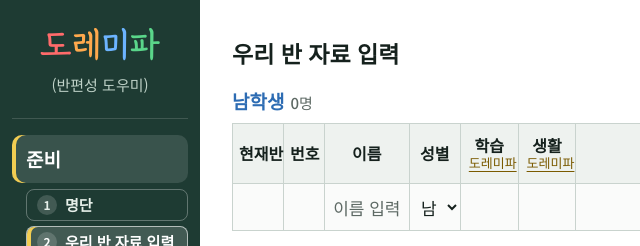
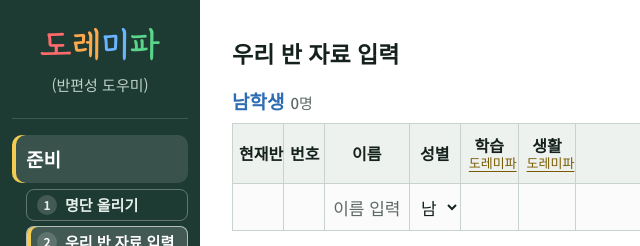
Before and after one commit to leehweseong-bot/doremifa, a plain HTML site: page index.html in a window 1280 px wide. Shown: the top 246 px of the page, 0-640 px from the left. Drawn offline with Linux system fonts and the light colour scheme.

Commit message:
준비 메뉴 1번 이름을 '명단 올리기'로
Co-Authored-By: Claude Opus 5.5 <noreply@anthropic.com>
Claude-Session: https://claude.ai/code/session_01CnfMXwqaUiUrfEi3NmJXap

```diff
--- a/index.html
+++ b/index.html
@@ -239,7 +239,7 @@ table.grid.small{min-width:0;font-size:16px;border-collapse:separate;border-spac
 <div class="shell">
 <aside class="side">
  <div class="brand"><h1><span class="t0">도</span><span class="t1">레</span><span class="t2">미</span><span class="t3">파</span></h1><p>(반편성 도우미)</p></div>
- <nav class="menu"><button data-tab="prep" class="on">준비</button><div class="sub"><button id="xup"><i>1</i>명단</button><button id="xin" data-sub="list"><i>2</i>우리 반 자료 입력</button><button id="xout"><i>3</i>우리 반 내보내기</button><button id="xmerge"><i>4</i>동학년 합치기</button><input id="mfile" type="file" accept=".xlsx,.xls" multiple hidden></div><button data-tab="run">편성</button></nav>
+ <nav class="menu"><button data-tab="prep" class="on">준비</button><div class="sub"><button id="xup"><i>1</i>명단 올리기</button><button id="xin" data-sub="list"><i>2</i>우리 반 자료 입력</button><button id="xout"><i>3</i>우리 반 내보내기</button><button id="xmerge"><i>4</i>동학년 합치기</button><input id="mfile" type="file" accept=".xlsx,.xls" multiple hidden></div><button data-tab="run">편성</button></nav>
  <div class="sidefoot"><button id="clr">모든 자료 지우기</button></div>
 </aside>
 <main>
```
